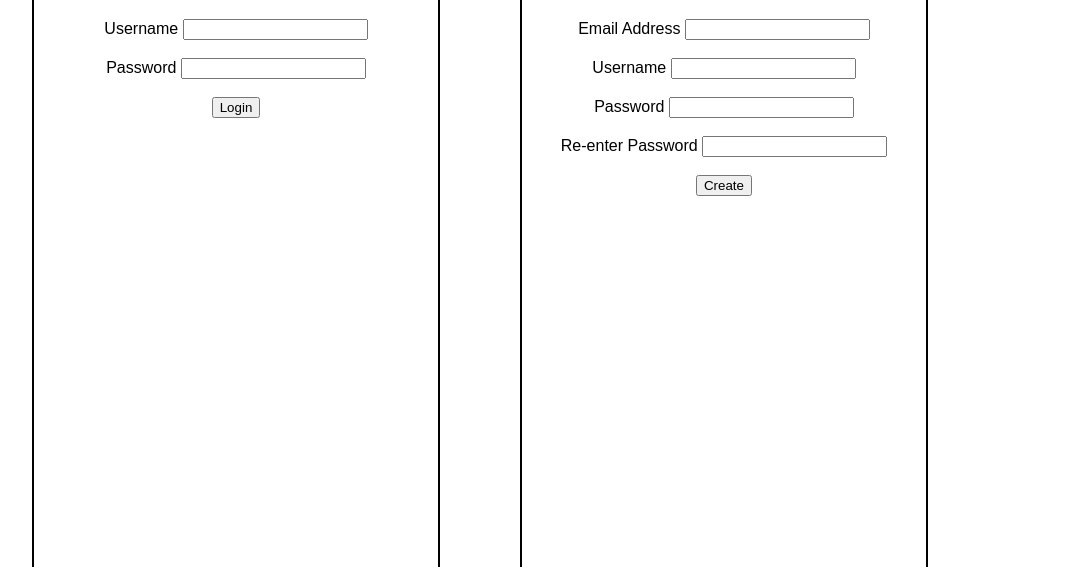
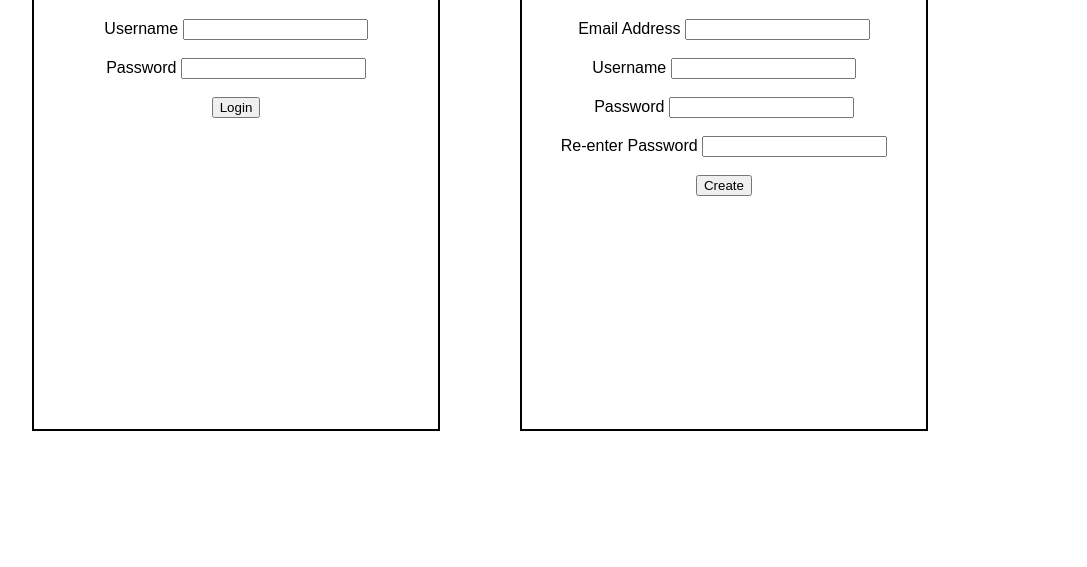
Before and after one commit to gilgamesh0908/csc337-final-project, a plain HTML site: page public_html/login.html in a window 1280 px wide. Shown: the part 233-800 px from the top of the page, without its empty margins (160-1247 px from the left). Drawn offline with Linux system fonts and the light colour scheme.

Commit message:
Update login.css

```diff
--- a/public_html/login.css
+++ b/public_html/login.css
@@ -19,7 +19,7 @@ body{
     background-color:white;
     text-align: center;
     padding: 10px;
-    height: 85%;
+    height: 60%;
     width: 30%;
     left:15%;
     top:20%;
@@ -31,7 +31,7 @@ body{
     background-color: white;
     text-align: center;
     padding: 10px;
-    height: 85%;
+    height: 60%;
     right:15%;
     width: 30%;
     top:20%;
```
